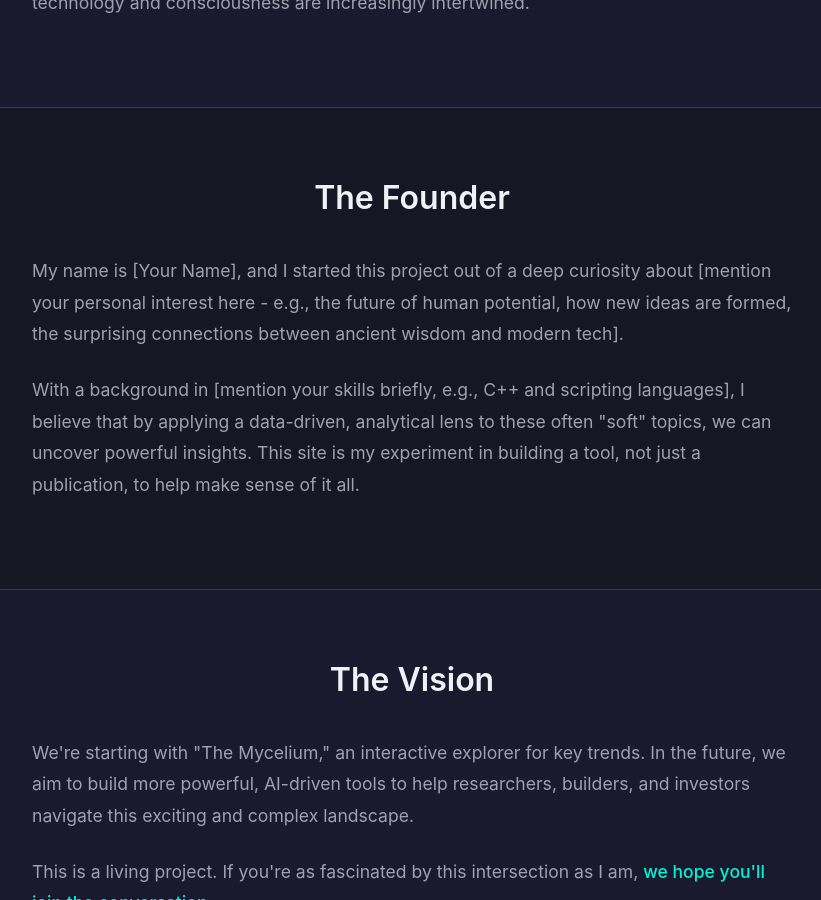
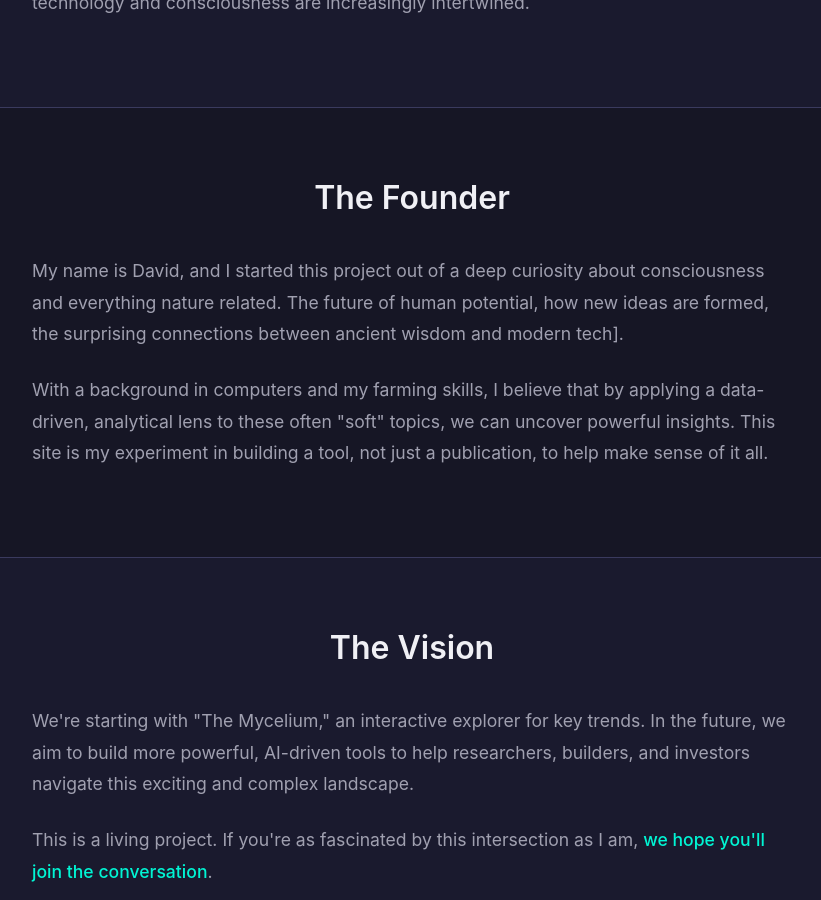
Before and after one commit to psiloconvalley/psiloconvalley.github.io, a Jekyll site: the page built from about.md, in a window 1280 px wide and 900 px high, scrolled down 854 px. Shown: the whole window, without its empty margins (228-1049 px from the left). Built offline with Jekyll 4.4.1, drawn with Linux system fonts in a browser that asks for light colours; nearby versions of some CDN libraries; some web fonts are replaced.

Commit message:
Update about.md

```diff
--- a/about.md
+++ b/about.md
@@ -21,8 +21,8 @@
 <div class="about-section dark">
   <div class="container narrow">
     <h2>The Founder</h2>
-    <p>My name is [Your Name], and I started this project out of a deep curiosity about [mention your personal interest here - e.g., the future of human potential, how new ideas are formed, the surprising connections between ancient wisdom and modern tech].</p>
-    <p>With a background in [mention your skills briefly, e.g., C++ and scripting languages], I believe that by applying a data-driven, analytical lens to these often "soft" topics, we can uncover powerful insights. This site is my experiment in building a tool, not just a publication, to help make sense of it all.</p>
+    <p>My name is David, and I started this project out of a deep curiosity about consciousness and everything nature related. The future of human potential, how new ideas are formed, the surprising connections between ancient wisdom and modern tech].</p>
+    <p>With a background in computers and my farming skills, I believe that by applying a data-driven, analytical lens to these often "soft" topics, we can uncover powerful insights. This site is my experiment in building a tool, not just a publication, to help make sense of it all.</p>
   </div>
 </div>
 
```
